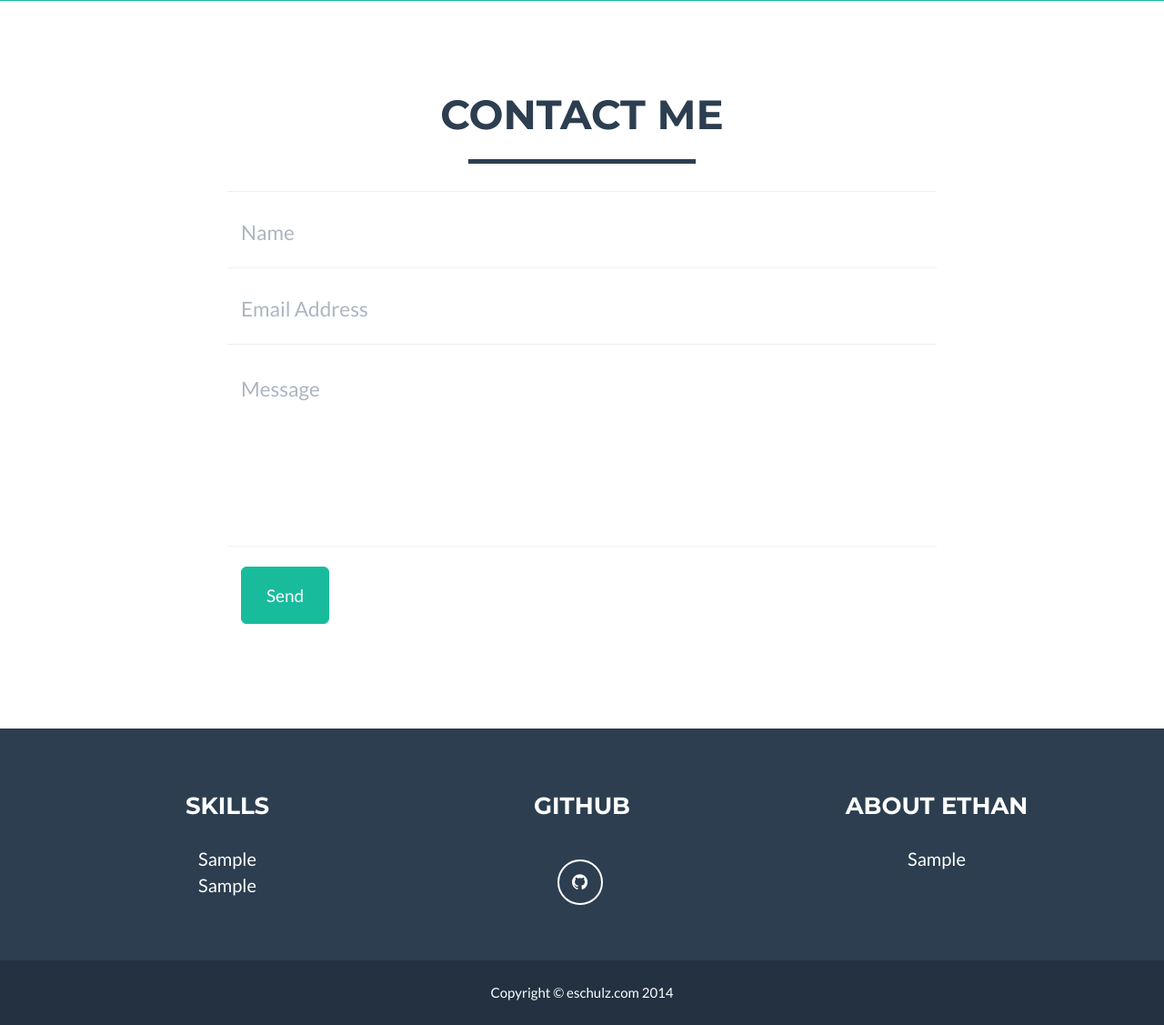
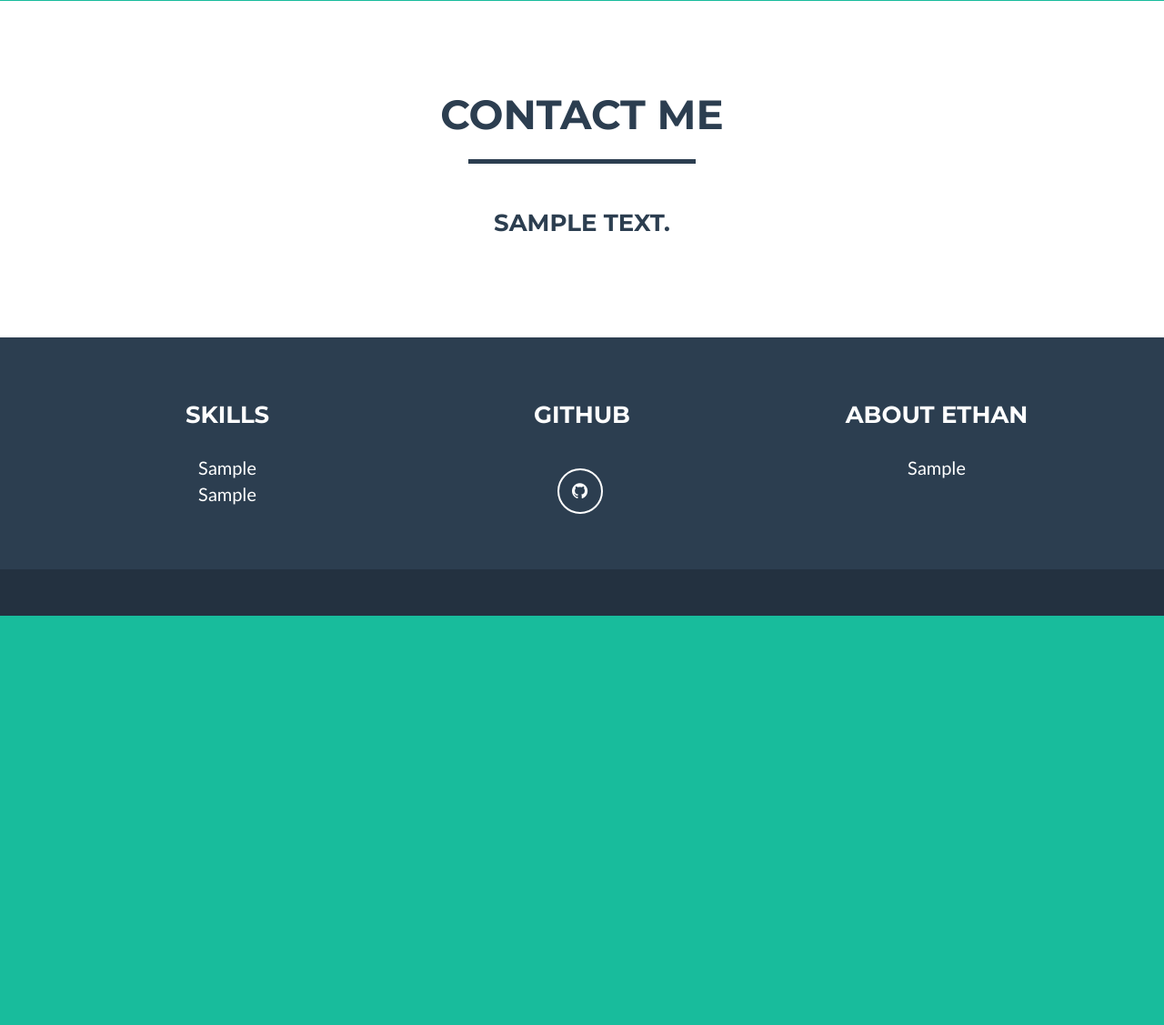
Before and after one commit to eson-schulz/old-portfolio, a Django app: template templates/index.html in a window 1280 px wide. Shown: the part 1808-2935 px from the top of the page at 91% size. After the commit the page ends 2485 px from the top, so only its background shows below. Run offline with Django 3.2, Linux system fonts and the light colour scheme; the template is opened without the code that fills it: most values are stand-ins (such as "Sample title", 1, 10 or a date in 2020); grey boxes marked "Sample" are stand-in pictures; some libraries are stand-ins or nearby versions.

Commit message:
Updated the form to use Django. If the form was successfully filled out, the area with instead display a thank-you message.

```diff
--- a/templates/index.html
+++ b/templates/index.html
@@ -161,29 +161,33 @@
                 </div>
             </div>
             <div class="row">
+                    {% if sent_message %}
+                        <div class="col-lg-8 col-lg-offset-2 text-center">
+                            <h3>{{ sent_message }}</h3>
+                        </div>
+                    {% else %}
                         <div class="col-lg-8 col-lg-offset-2">
-                    <!-- To configure the contact form email address, go to mail/contact_me.php and update the email address in the PHP file on line 19. -->
-                    <!-- The form should work on most web servers, but if the form is not working you may need to configure your web server differently. -->
-                    <form name="sentMessage" id="contactForm" novalidate>
+                            <form name="sentMessage" id="contactForm" method="post" action="/#contact">
+                                {% csrf_token %}
                                 <div class="row control-group">
                                     <div class="form-group col-xs-12 floating-label-form-group controls">
-                                <label>Name</label>
-                                <input type="text" class="form-control" placeholder="Name" id="name" required data-validation-required-message="Please enter your name.">
-                                <p class="help-block text-danger"></p>
+                                        <label for="{{ form.name.id_for_label }}">Name</label>
+                                        {{ form.name }}
+                                        <p class="help-block text-danger">{{ form.name.errors }}</p>
                                     </div>
                                 </div>
                                 <div class="row control-group">
                                     <div class="form-group col-xs-12 floating-label-form-group controls">
-                                <label>Email Address</label>
-                                <input type="email" class="form-control" placeholder="Email Address" id="email" required data-validation-required-message="Please enter your email address.">
-                                <p class="help-block text-danger"></p>
+                                        <label for="{{ form.email.id_for_label }}">Email Address</label>
+                                        {{ form.email }}
+                                        <p class="help-block text-danger">{{ form.email.errors }}</p>
                                     </div>
                                 </div>
                                 <div class="row control-group">
                                     <div class="form-group col-xs-12 floating-label-form-group controls">
-                                <label>Message</label>
-                                <textarea rows="5" class="form-control" placeholder="Message" id="message" required data-validation-required-message="Please enter a message."></textarea>
-                                <p class="help-block text-danger"></p>
+                                        <label for="{{ form.message.id_for_label }}">Message</label>
+                                        {{ form.message }}
+                                        <p class="help-block text-danger">{{ form.message.errors }}</p>
                                     </div>
                                 </div>
                                 <br>
@@ -195,6 +199,7 @@
                                 </div>
                             </form>
                         </div>
+                    {% endif %}
             </div>
         </div>
     </section>
@@ -207,7 +212,6 @@
                     <div class="footer-col col-md-4">
                         <h3>Skills</h3>
                         <p>{{ skills_1 }}<br>{{ skills_2 }}</p>
-                        <!-- <p>Python, Java, MySQL<br>Django, and Swing</p> -->
                     </div>
                     <div class="footer-col col-md-4">
                         <h3>Github</h3>
@@ -232,7 +236,6 @@
             <div class="container">
                 <div class="row">
                     <div class="col-lg-12">
-                        Copyright &copy; eschulz.com 2014
                     </div>
                 </div>
             </div>
@@ -300,7 +303,6 @@
 
     <!-- Contact Form JavaScript -->
     <script src="{% static "js/jqBootstrapValidation.js" %}"></script>
-    <script src="{% static "js/contact_me.js" %}"></script>
 
     <!-- Custom Theme JavaScript -->
     <script src="{% static "js/freelancer.js" %}"></script>
```
Lines whose indentation alone changed are shown as unchanged.
